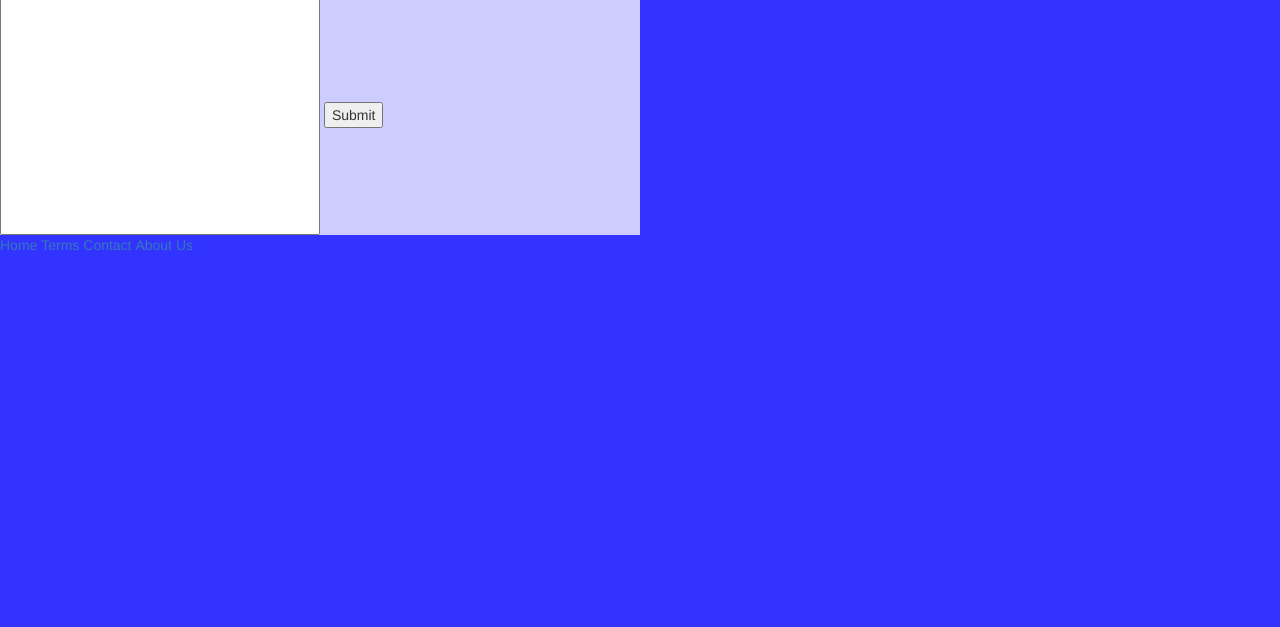
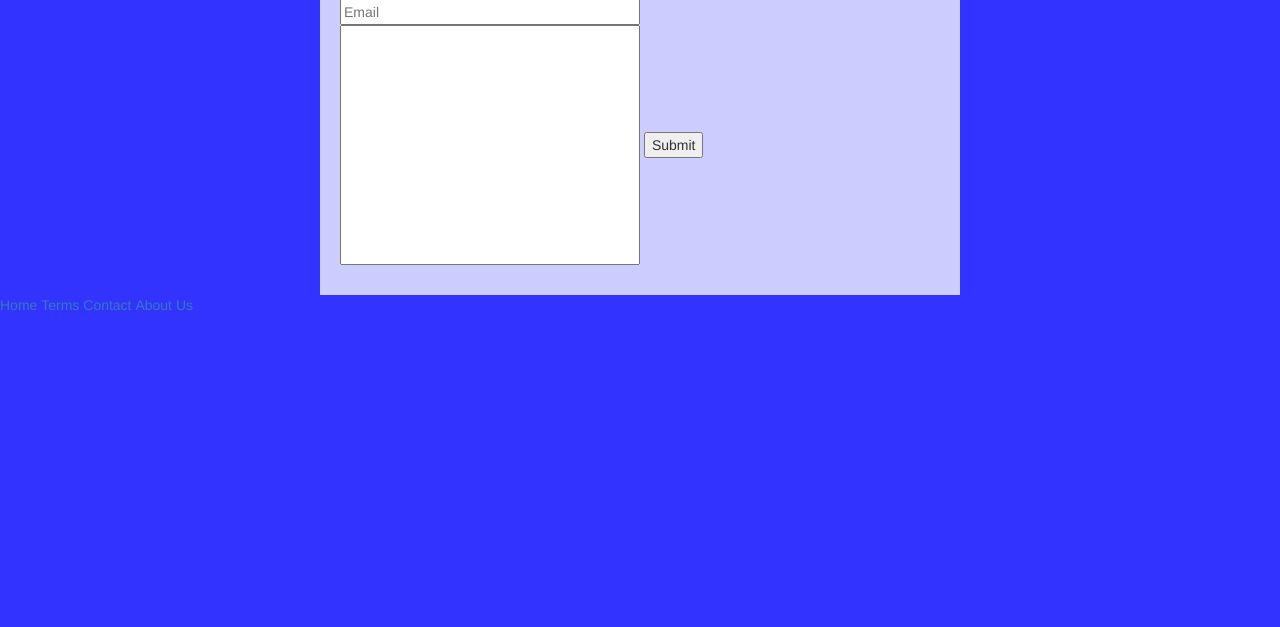
Before and after one commit to rachelwthomas/B-Team, a plain HTML site: page index.html in a window 1280 px wide. Shown: the part 173-800 px from the top of the page. Drawn offline with nearby package versions, Linux system fonts and the light colour scheme.

Commit message:
centering the form and adding some  padding

```diff
--- a/index.html
+++ b/index.html
@@ -33,7 +33,7 @@
 
 
 
-  <div class="row Contact_Form">
+  <div class="row contact_form">
     <form class="form col">
     <h1>Tell Us About Your Problems</h1>
 
--- a/styles.css
+++ b/styles.css
@@ -41,9 +41,16 @@ body {
 }
 
 /******************************************************** form styling */
+.contact_form {
+  display: flex;
+  justify-content: space-around;
+
+}
+
 .form {
   width: 50%;
   background-color: #CCCCFF;
+  padding: 3rem 2rem;
 }
 
 .label {
```
